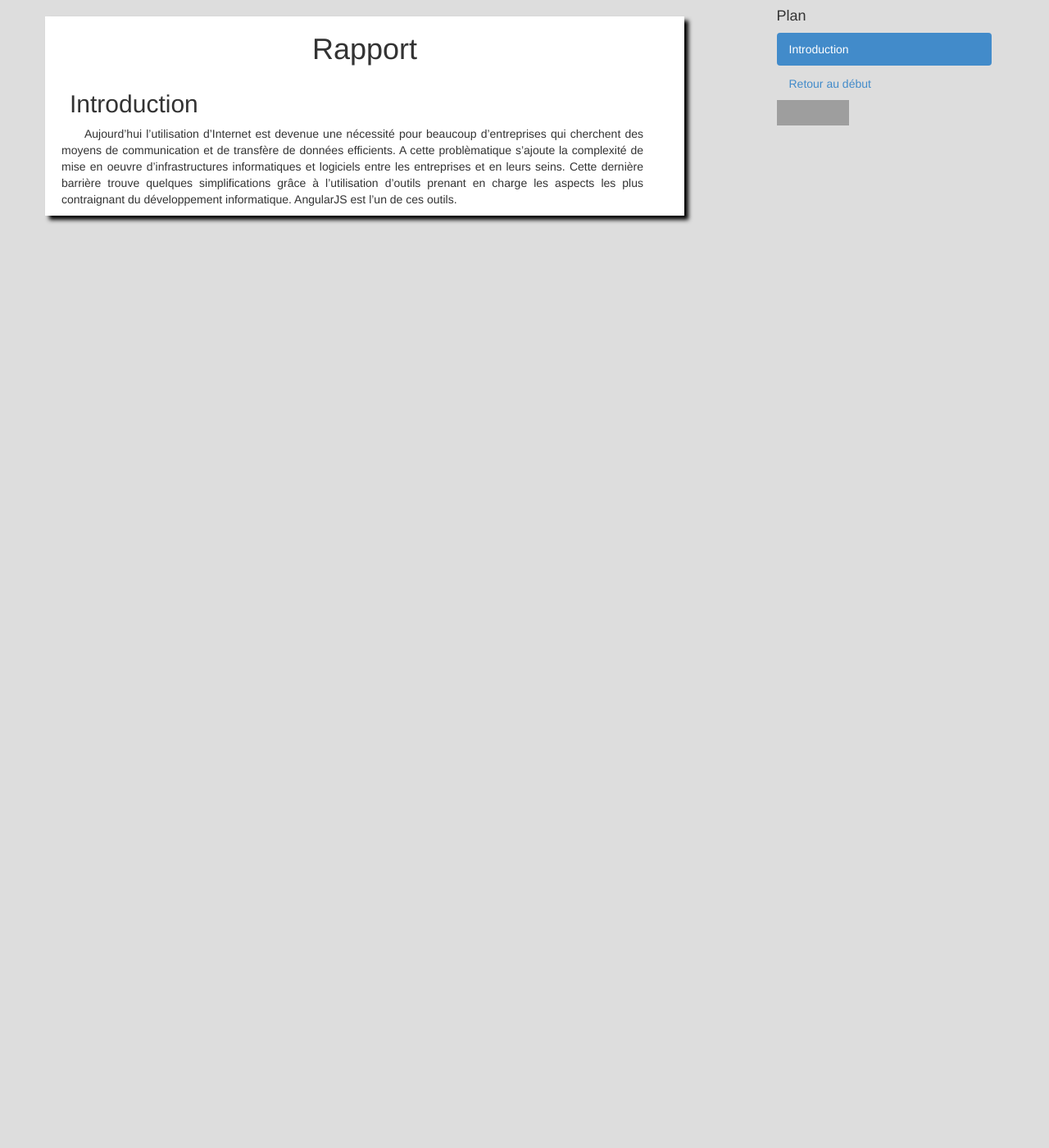
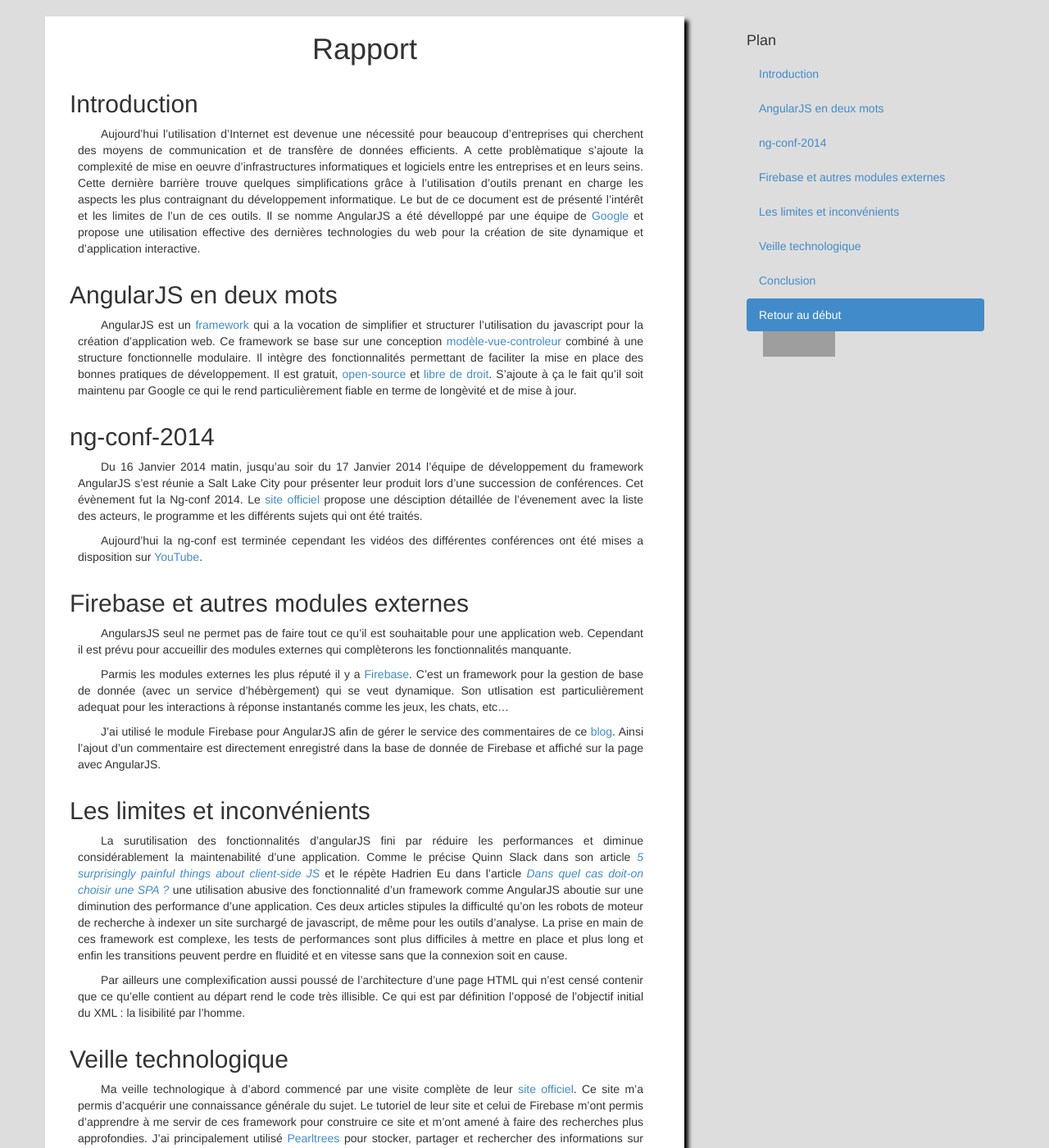
Before and after one commit to Towl/vtecl, a Jekyll site: the page built from rapport.html, in a window 1280 px wide and 1400 px high. Shown: the whole window at 82% size. Built offline with Jekyll 4.4.1, drawn with Linux system fonts in a browser that asks for light colours; Markdown is read by kramdown in place of the engine named in the settings; some of the changed text lies outside the part shown; grey boxes are pictures that could not be loaded.

Commit message:
add report

```diff
--- a/_includes/navbar.html
+++ b/_includes/navbar.html
@@ -12,7 +12,7 @@
 							<!--a id="navForum" class="blog-nav-item" href="{{site.baseurl}}/comment.html">Forum</a-->
 							<!--a id="navBiblio" class="blog-nav-item" href="{{site.baseurl}}/biblio.html">Bibli</a-->
 							<!--a id="navAPropo" class="blog-nav-item" href="{{site.baseurl}}/apropos.html">A propos</a-->
-							<!--a id="navRapport" class="blog-nav-item" href="{{site.baseurl}}/rapport.html">Rapport</a-->
+							<a id="navRapport" class="blog-nav-item" href="{{site.baseurl}}/rapport.html">Rapport</a>
 						</nav>
 					</div>
 					<div class="col-sm-2 col-sm-offset-2 rss-btn">
--- /dev/null
+++ b/_posts/2014-02-10-autres-modules.markdown
@@ -0,0 +1,19 @@
+---
+layout: post_layout
+title:  "Firebase et autres modules externes"
+resume: "AngularJS n'est pas suffisament complet pour s'en contenter."
+idTag: post12
+tags: ['AngularJS','vtecl','Firebase']
+---
+
+AngularsJS seul ne permet pas de faire tout ce qu'il est souhaitable pour une application web. Cependant il est prévu pour accueillir des modules externes
+qui complèterons les fonctionnalités manquante.
+
+Parmis les modules externes les plus réputé il y a [Firebase][firebase]. C'est un framework pour la gestion de base de donnée (avec un service d'hébèrgement)
+qui se veut dynamique. Son utlisation est particulièrement adequat pour les interactions à réponse instantanés comme les jeux, les chats, etc...
+
+J'ai utilisé le module Firebase pour AngularJS afin de gérer le service des commentaires de ce [blog][commentaire]. Ainsi l'ajout d'un commentaire
+est directement enregistré dans la base de donnée de Firebase et affiché sur la page avec AngularJS.
+
+[firebase]:https://www.firebase.com/
+[commentaire]:http://localhost:4000/2014/02/10/autres-modules.html#commentaires
--- a/css/rapport.css
+++ b/css/rapport.css
@@ -21,3 +21,13 @@
 	margin:10px 50px 0px 20px;
 	text-indent:2em;
 }
+
+p{
+	padding-left: 20px;
+}
+
+.navbar-plan{
+	position:fixed;
+	right:5%;
+	top:30px;
+}
--- a/rapport.html
+++ b/rapport.html
@@ -8,8 +8,8 @@
 					<div class="row main-header">
 						<h1 id="top">Rapport</h1>
 					</div>
-					{% for post in site.tags.vtecl %}<div class="row">
-						<h2 id="{{post.title}}">{{post.title}}</h2>
+					{% for post in site.tags.vtecl reversed %}<div class="row">
+						<h2 id="{{post.idTag}}">{{post.title}}</h2>
 						<div class="common-text">
 							{{post.content}}
 						</div>
@@ -18,7 +18,7 @@
 				<div class="col-sm-3 col-sm-offset-1 navbar-plan">
 					<h4>Plan</h4>
 					<ol class="nav nav-pills nav-stacked">
-						{% for post in site.tags.vtecl %}<li><a href="#{{post.title}}">{{post.title}}</a></li>
+						{% for post in site.tags.vtecl reversed %}<li><a href="#{{post.idTag}}">{{post.title}}</a></li>
 						{% endfor %}<li><a href="#top">Retour au début</a></li>
 					</ol>
 					<p>
```
Also changed, not shown: _drafts/2014-01-16-ng-conf.markdown (deleted, +0 -19 lines), _drafts/2014-04-27-bibliographie.markdown (added, +23 -0 lines), _posts/2014-01-16-introduction.markdown (renamed from _posts/2014-02-26-introduction.markdown, +6 -1 lines), _posts/2014-01-17-angular-en-deux-mots.markdown (added, +19 -0 lines), _posts/2014-01-18-ng-conf.markdown (added, +20 -0 lines), _posts/2014-02-22-inconvenient.markdown (added, +20 -0 lines), _posts/2014-03-20-veille-techno.markdown (added, +18 -0 lines), _posts/2014-04-26-conclusion.markdown (added, +16 -0 lines), _posts/2014-02-19-accolades-conflictuelles.markdown (renamed from _drafts/2014-02-19-accolades-conflictuelles.markdown).
